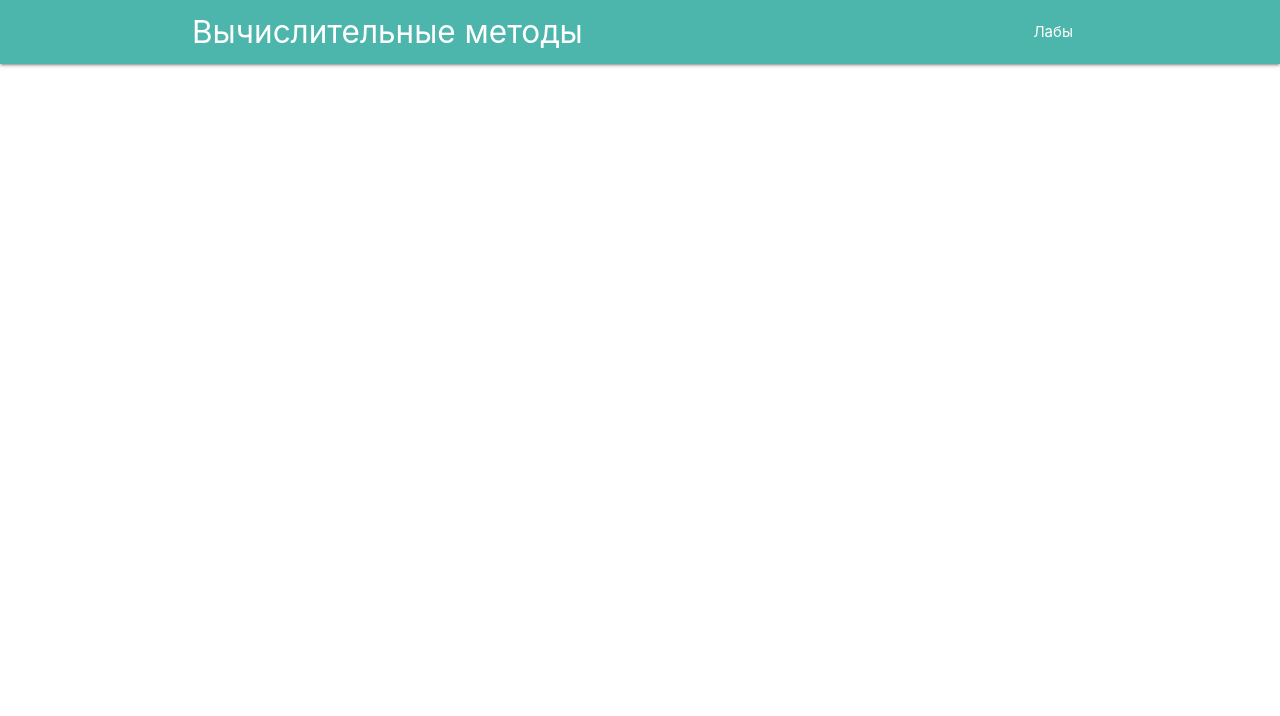
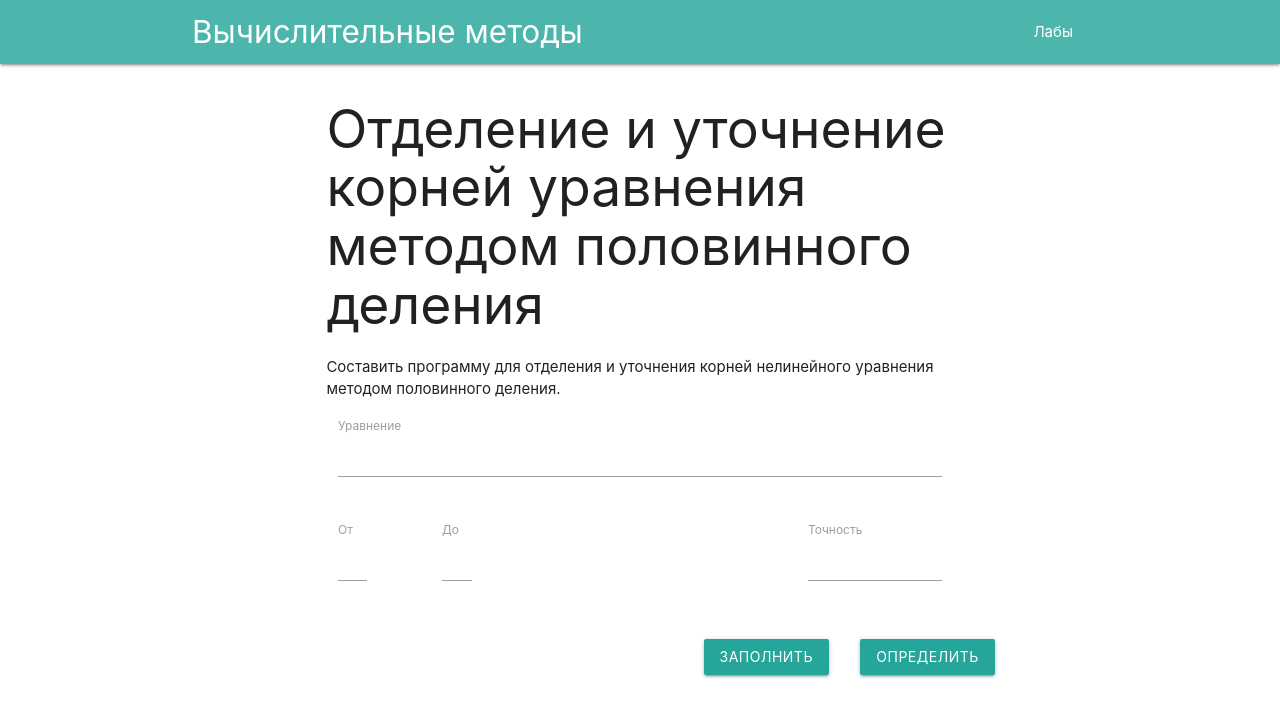
Before and after one commit to Vadimagic/ComputationalMethods, a Vue app: page /lab4 in a window 1280 px wide. Shown: the top 716 px of the page. Built offline with nearby package versions, Linux system fonts and the light colour scheme.

Commit message:
create & complete lab4 & delete all console.log

```diff
--- a/src/router/index.js
+++ b/src/router/index.js
@@ -25,6 +25,11 @@ const routes = [
 		name: 'lab3',
 		component: () => import('../views/Lab3')
 	},
+	{
+		path: '/lab4',
+		name: 'lab4',
+		component: () => import('../views/Lab4')
+	},
 ]
 
 const router = new VueRouter({
--- a/src/views/Home.vue
+++ b/src/views/Home.vue
@@ -5,6 +5,7 @@
 			<router-link  class="collection-item" to="/lab1">Лабораторная работа 1 - Вычисление погрешностей</router-link>
 			<router-link  class="collection-item" to="/lab2">Лабораторная работа 2 - Отделение и уточнение корней уравнения методом половинного деления</router-link>
 			<router-link  class="collection-item" to="/lab3">Лабораторная работа 3 - Решение систем линейных уравнений методом Гаусса</router-link>
+			<router-link  class="collection-item" to="/lab4">Лабораторная работа 4 - Отделение и уточнение корней уравнения методом половинного деления</router-link>
 		</div>
 	</div>
 </template>
--- a/src/views/Lab2.vue
+++ b/src/views/Lab2.vue
@@ -136,9 +136,6 @@ export default {
 			x3_2: ''
 		}
 	},
-	mounted() {
-
-	},
 	methods: {
 		fillForm() {
 			this.input1_x1 = '0.61';
@@ -157,7 +154,6 @@ export default {
 		},
 
 		diagonal(arr, cons) {
-			console.log(3)
 			const ind = [];
 			const temp = [];
 			const maxind = [];
@@ -186,7 +182,6 @@ export default {
 					}
 				}
 			}
-			console.log(arr[0], 'arr')
 			maxind[0] = arr[0][0];
 			maxind[1] = arr[1][1];
 			maxind[2] = arr[2][2];
@@ -199,14 +194,11 @@ export default {
 		},
 
 		check(Tempiter, iter, accuracy) {
-			console.log(Tempiter, iter, accuracy)
 			const e = [];
 			for (let i = 0; i < 3; i++) {
 				e[i] = Math.abs(Tempiter[i] - iter[i]);
 			}
 			let eMax = Math.max(...e);
-			console.log(e)
-			console.log(eMax)
 			if (eMax > +accuracy) {
 				return true;
 			}
@@ -214,13 +206,11 @@ export default {
 		},
 
 		search_click() {
-			console.log(1)
 			const arr = [[],[],[]];
 			const cons = [];
 			const iter = [];
 			const Tempiter = [];
 			let iteration = 0;
-			console.log(arr)
 			arr[0][0] = +this.input1_x1;
 			arr[0][1] = +this.input1_x2;
 			arr[0][2] = +this.input1_x3;
@@ -239,15 +229,12 @@ export default {
 
 			let accuracy = this.accuracy;
 
-			console.dir(arr[0][1])
 			this.diagonal(arr, cons);
-			console.dir(arr[0][1])
 
 			do {
 				for (let i = 0; i < 3; i++) {
 					iter[i] = Tempiter[i];
 				}
-				console.log(-arr[0][1], iter[1], (-arr[0][2]), iter[2], 'NAN')
 				Tempiter[0] = -arr[0][1] * iter[1] + (-arr[0][2]) * iter[2] + +cons[0];
 				Tempiter[1] = -arr[1][0] * iter[0] + (-arr[1][2]) * iter[2] + +cons[1];
 				Tempiter[2] = -arr[2][0] * iter[0] + (-arr[2][1]) * iter[1] + +cons[2];
--- /dev/null
+++ b/src/views/Lab4.vue
@@ -0,0 +1,101 @@
+<template>
+	<div class="container">
+		<h2>Отделение и уточнение корней уравнения методом половинного деления</h2>
+		<p>Составить программу для отделения и уточнения корней нелинейного уравнения методом половинного деления.</p>
+		<div class="row">
+			<div class="input-field col s12">
+				<input v-model="equation" id="equation" type="text" class="validate">
+				<label for="equation" class="active">Уравнение</label>
+			</div>
+		</div>
+		<div class="row">
+			<div class="input-field col s1">
+				<input v-model="from" id="from" type="text" class="validate">
+				<label for="from" class="active">От</label>
+			</div>
+			<div class="input-field col offset-s1 s1">
+				<input v-model="before" id="before" type="text" class="validate">
+				<label for="before" class="active">До</label>
+			</div>
+			<div class="input-field col offset-s6 s3">
+				<input v-model="accuracy" id="accuracy" type="text" class="validate">
+				<label for="accuracy"  class="active">Точность</label>
+			</div>
+		</div>
+		<div class="row">
+			<div class="input-field col offset-s7 s2">
+				<button @click="fillForm" class="btn">Заполнить</button>
+			</div>
+			<div class="input-field col offset-s1 s2">
+				<button @click="search_click" class="btn">Определить</button>
+			</div>
+		</div>
+		<div class="row" v-if="iteration && x">
+			<h3>Итог:</h3>
+			<div class="input-field col s3">
+				<input v-model="x" disabled id="x" type="text" class="validate">
+				<label for="x" class="active">Корень X</label>
+			</div>
+			<div class="input-field col offset-s2 s3">
+				<input v-model="iteration" disabled id="iteration" type="text" class="validate">
+				<label for="iteration" class="active">Количество итераций</label>
+			</div>
+		</div>
+	</div>
+</template>
+
+<script>
+export default {
+	data() {
+		return {
+			equation: '',
+			from: '',
+			before: '',
+			x: '',
+			accuracy: '',
+			iteration: ''
+		}
+	},
+	methods: {
+		fillForm() {
+			this.equation = 'Math.sin(x) - 0.2 * x';
+			this.from = '2';
+			this.before = '3';
+			this.accuracy = '0.001'
+		},
+		func(x) {
+			let equation = this.equation;
+			equation = equation.replace(/x/g, x.toString());
+			equation = equation.replace(",", ".");
+			return eval(equation);
+		},
+		search_click() {
+			let x1 = this.from,
+				 x2 = this.before,
+				 accuracy = this.accuracy,
+				 x,
+				 iteration = 0;
+			while (true) {
+				x = (+x1 + +x2) / 2;
+				iteration++;
+				if (Math.abs(this.func(x)) < accuracy) {
+					break;
+				}
+				if (this.func(x1) * this.func(x) < 0) {
+					x2 = x;
+				} else {
+					x1 = x;
+				}
+			}
+			this.x = x.toString();
+			this.iteration = iteration.toString();
+		}
+	}
+}
+</script>
+
+<style lang="scss" scoped>
+input:not([type]):disabled, input:not([type])[readonly="readonly"], input[type=text]:not(.browser-default):disabled, input[type=text]:not(.browser-default)[readonly="readonly"], input[type=password]:not(.browser-default):disabled, input[type=password]:not(.browser-default)[readonly="readonly"], input[type=email]:not(.browser-default):disabled, input[type=email]:not(.browser-default)[readonly="readonly"], input[type=url]:not(.browser-default):disabled, input[type=url]:not(.browser-default)[readonly="readonly"], input[type=time]:not(.browser-default):disabled, input[type=time]:not(.browser-default)[readonly="readonly"], input[type=date]:not(.browser-default):disabled, input[type=date]:not(.browser-default)[readonly="readonly"], input[type=datetime]:not(.browser-default):disabled, input[type=datetime]:not(.browser-default)[readonly="readonly"], input[type=datetime-local]:not(.browser-default):disabled, input[type=datetime-local]:not(.browser-default)[readonly="readonly"], input[type=tel]:not(.browser-default):disabled, input[type=tel]:not(.browser-default)[readonly="readonly"], input[type=number]:not(.browser-default):disabled, input[type=number]:not(.browser-default)[readonly="readonly"], input[type=search]:not(.browser-default):disabled, input[type=search]:not(.browser-default)[readonly="readonly"], textarea.materialize-textarea:disabled, textarea.materialize-textarea[readonly="readonly"]{
+	color: rgb(2, 164, 158)
+}
+</style>
```
